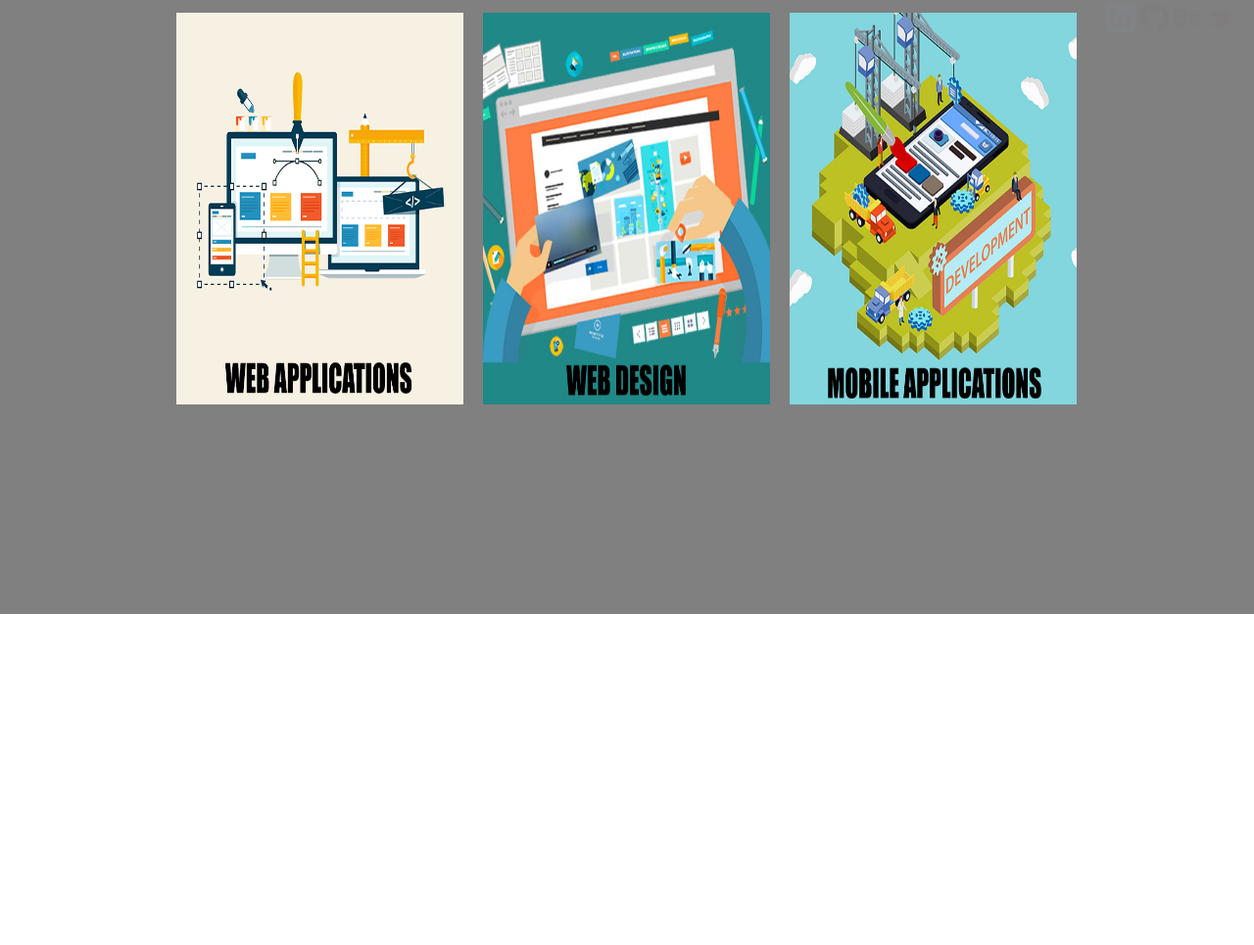
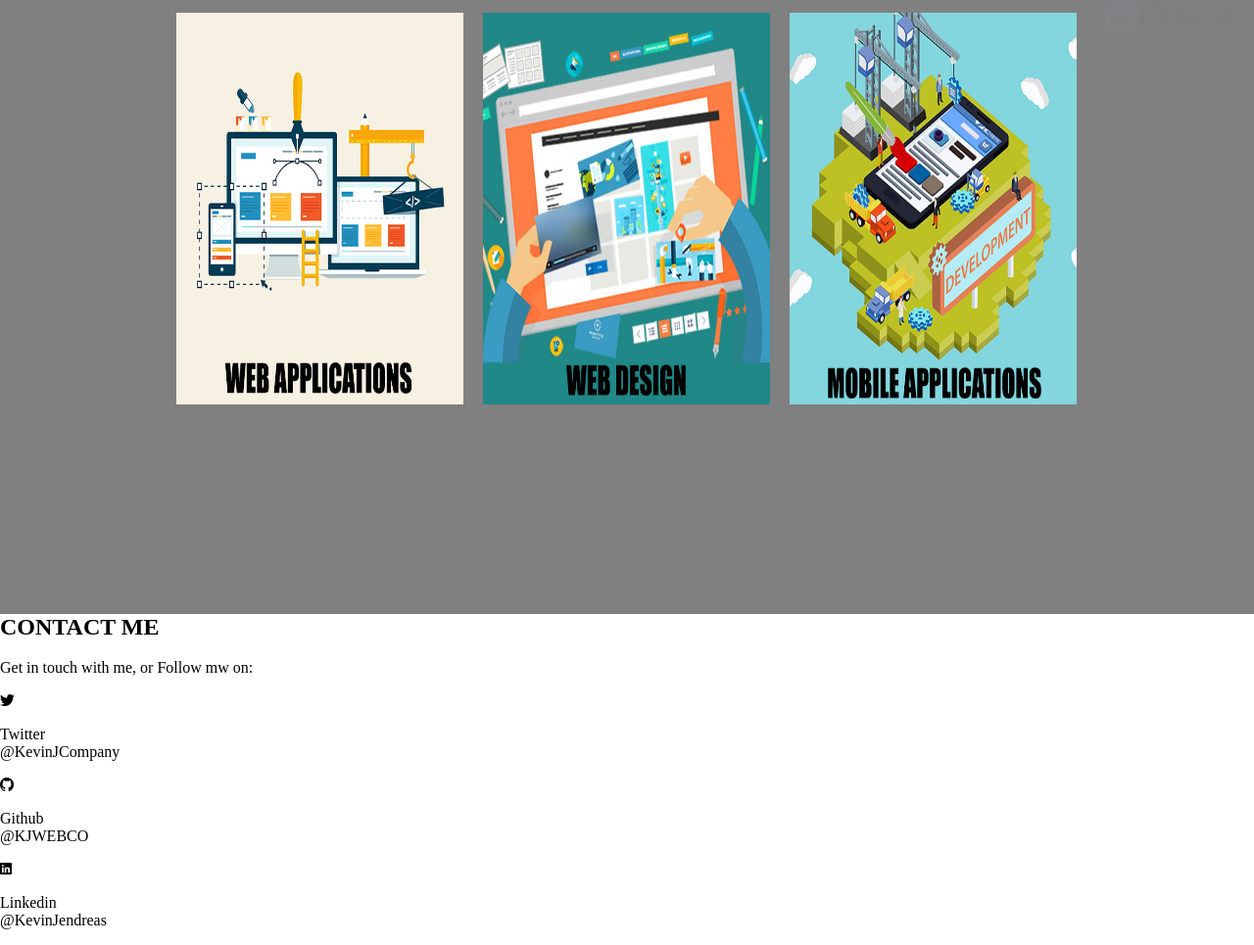
Before and after one commit to kjwebco/Main-Portfolio, a plain HTML site: page index.html in a window 1280 px wide. Shown: the part 2241-3206 px from the top of the page at 98% size. Before the commit the page ends 2868 px from the top, so only its background shows below. Drawn offline with nearby package versions, Linux system fonts and the light colour scheme; files whose address does not match are found by name; a web font is replaced by a local one.

Commit message:
Add files via upload

```diff
--- a/index.html
+++ b/index.html
@@ -261,6 +261,45 @@
 
 </div>
 
+<!-- CONTACT ME SECTION -->
+<div>
+    <h2>CONTACT ME</h2>
+
+    <div class="social-container">
+        <p>Get in touch with me, or Follow mw on:</p>
+        <div>
+            <i class="ion-social-twitter"></i>
+            <p>
+                Twitter<br />
+                @KevinJCompany
+            </p>
+
+            <i class="ion-social-github"></i>
+            <p>
+                Github<br />
+                @KJWEBCO
+
+            </p>
+
+
+            <i class="ion-social-linkedin"></i>
+            <p>Linkedin<br />
+                @KevinJendreas
+
+            </p>
+
+        </div>
+        <div>
+            <i></i>
+            <i></i>
+        </div>
+
+
+    </div>
+
+</div>
+
+
 <script src="js/main.js"></script>
 </body>
 
```
